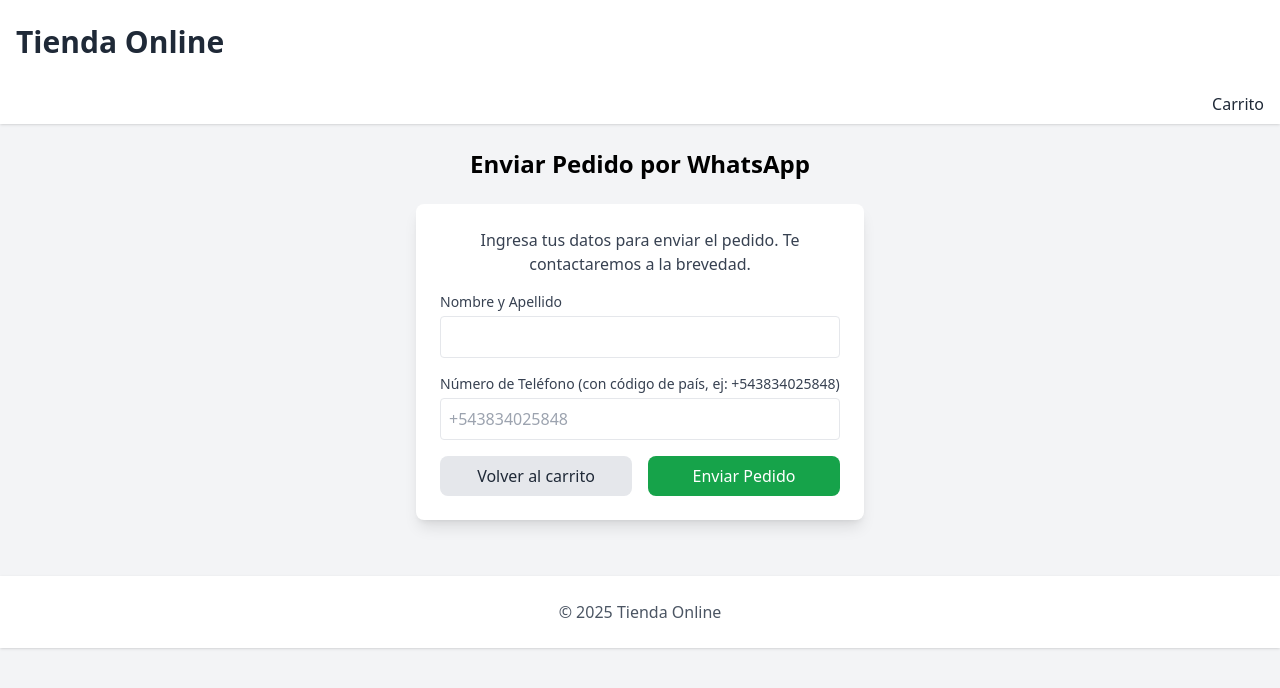
After one commit to GonzaloDeLaFuente3/tienda, a Django app: page /products/whatsapp/ in a window 1280 px wide. The commit adds this page. Shown: the top 688 px of the page. Run offline with Django 4.2, Linux system fonts and the light colour scheme; some libraries are stand-ins or nearby versions.

Commit message:
se integro wsp

```diff
--- /dev/null
+++ b/tienda/products/forms.py
@@ -0,0 +1,20 @@
+from django import forms
+from django.core.validators import RegexValidator
+
+class CustomerForm(forms.Form):
+    name = forms.CharField(
+        label="Nombre y Apellido",
+        max_length=100,
+        widget=forms.TextInput(attrs={'class': 'w-full p-2 border rounded'})
+    )
+    phone = forms.CharField(
+        label="Número de Teléfono (con código de país, ej: +543834025848)",
+        max_length=20,
+        validators=[
+            RegexValidator(
+                regex=r'^\+\d{8,15}$',
+                message="Ingresa un número de teléfono válido con código de país (ej: +543834025848)."
+            )
+        ],
+        widget=forms.TextInput(attrs={'class': 'w-full p-2 border rounded', 'placeholder': '+543834025848'})
+    )
--- a/tienda/products/templates/products/cart.html
+++ b/tienda/products/templates/products/cart.html
@@ -55,7 +55,8 @@
             <p class="text-lg font-semibold">Total: ${{ cart.get_total_price }}</p>
             <a href="{% url 'product_list' %}" class="bg-blue-500 text-white px-4 py-2 rounded hover:bg-blue-600">Seguir comprando</a>
             <a href="{% url 'clear_cart' %}" class="bg-red-500 text-white px-4 py-2 rounded hover:bg-red-600">Vaciar carrito</a>
-            <a href="#" class="bg-green-500 text-white px-4 py-2 rounded hover:bg-green-600">Enviar por WhatsApp</a>
+            <a href="{% url 'whatsapp' %}" class="bg-green-500 text-white px-4 py-2 rounded hover:bg-green-600">Enviar por WhatsApp</a>
+
         </div>
     {% else %}
         <p class="text-gray-600">Tu carrito está vacío.</p>
--- /dev/null
+++ b/tienda/products/templates/products/whatsapp_form.html
@@ -0,0 +1,49 @@
+{% extends 'products/base.html' %}
+{% block title %}Enviar Pedido por WhatsApp{% endblock %}
+{% block content %}
+    <h2 class="text-2xl font-bold mb-6 text-center">Enviar Pedido por WhatsApp</h2>
+    <div class="bg-white rounded-lg shadow-lg p-6 max-w-md mx-auto">
+        {% if messages %}
+            <div class="mb-4">
+                {% for message in messages %}
+                    <div class="p-3 bg-red-100 text-red-700 rounded-lg">
+                        {{ message }}
+                    </div>
+                {% endfor %}
+            </div>
+        {% endif %}
+        <p class="mb-4 text-center text-gray-700">
+            Ingresa tus datos para enviar el pedido. Te contactaremos a la brevedad.
+        </p>
+        <form method="post" class="space-y-4">
+            {% csrf_token %}
+            <div>
+                <label for="{{ form.name.id_for_label }}" class="block text-sm font-medium text-gray-700 mb-1">
+                    {{ form.name.label }}
+                </label>
+                {{ form.name }}
+            </div>
+            <div>
+                <label for="{{ form.phone.id_for_label }}" class="block text-sm font-medium text-gray-700 mb-1">
+                    {{ form.phone.label }}
+                </label>
+                {{ form.phone }}
+                {% if form.phone.errors %}
+                    <div class="text-red-500 text-xs mt-1">
+                        {{ form.phone.errors.0 }}
+                    </div>
+                {% endif %}
+            </div>
+            <div class="mt-6 flex justify-between gap-4">
+                <a href="{% url 'cart' %}"
+                   class="w-full bg-gray-200 text-gray-800 px-4 py-2 rounded-lg text-center hover:bg-gray-300 transition">
+                    Volver al carrito
+                </a>
+                <button type="submit"
+                        class="w-full bg-green-600 text-white px-4 py-2 rounded-lg hover:bg-green-700 transition">
+                    Enviar Pedido
+                </button>
+            </div>
+        </form>
+    </div>
+{% endblock %}
--- a/tienda/products/urls.py
+++ b/tienda/products/urls.py
@@ -1,5 +1,5 @@
 from django.urls import path
-from .views import ProductListView, ProductDetailView, CartView, add_to_cart, remove_from_cart, clear_cart
+from .views import ProductListView, ProductDetailView, CartView, add_to_cart, remove_from_cart, clear_cart, WhatsAppView
 
 urlpatterns = [
     path('', ProductListView.as_view(), name='product_list'),
@@ -8,4 +8,5 @@ urlpatterns = [
     path('add_to_cart/<int:product_id>/', add_to_cart, name='add_to_cart'),
     path('clear_cart/', clear_cart, name='clear_cart'),
     path('remove_from_cart/<int:product_id>/', remove_from_cart, name='remove_from_cart'),
+    path('whatsapp/', WhatsAppView.as_view(), name='whatsapp'),
 ]
--- a/tienda/products/views.py
+++ b/tienda/products/views.py
@@ -4,6 +4,10 @@ from django.views.generic import TemplateView
 from .models import Product
 from .cart import Cart
 from django.contrib import messages
+from django.views.generic import FormView
+from django.urls import reverse_lazy
+from .forms import CustomerForm
+import urllib.parse
 
 class ProductListView(ListView):
     model = Product
@@ -57,3 +61,47 @@ def remove_from_cart(request, product_id):
     cart = Cart(request)
     cart.remove(product, color_id=color_id)
     return redirect('cart')
+
+class WhatsAppView(FormView):
+    template_name = 'products/whatsapp_form.html'
+    form_class = CustomerForm
+    success_url = reverse_lazy('product_list')
+
+    def get_context_data(self, **kwargs):
+        context = super().get_context_data(**kwargs)
+        cart = Cart(self.request)
+        context['cart'] = cart
+        return context
+
+    def form_valid(self, form):
+        cart = Cart(self.request)
+        # Validación: Si el carrito está vacío, redirige con un mensaje de error
+        if not cart:
+            messages.error(self.request, "El carrito está vacío. Agrega productos antes de enviar.")
+            return redirect('cart')
+
+        customer_name = form.cleaned_data['name']
+        customer_phone = form.cleaned_data['phone']
+        message = self._generate_whatsapp_message(cart, customer_name, customer_phone)
+        whatsapp_url = f"https://wa.me/543834025848?text={message}"
+        return redirect(whatsapp_url)
+
+    def _generate_whatsapp_message(self, cart, customer_name, customer_phone):
+        message = f"Nuevo Pedido de {customer_name}\n"
+        message += f"Teléfono: {customer_phone}\n"
+        message += "_" * 20 + "\n"
+        message += "*Detalle del Pedido*\n\n"
+
+        for item in cart:
+            product_name = item['name']
+            color_info = f" ({item['color_name']})" if item.get('color_name') else ""
+            message += f"- {item['quantity']} x {product_name}{color_info} "
+            message += f"→ *${item['price']} c/u* = *${item['total_price']}*\n"
+
+        message += "\n" + "_" * 20 + "\n"
+        message += f"*Total a pagar: ${cart.get_total_price()}*\n"
+        message += "_" * 20 + "\n"
+        message += "*¡Gracias por comunicarse!*\n"
+        message += "*En breve nos pondremos en contacto con usted!.*"
+
+        return urllib.parse.quote(message)
```
